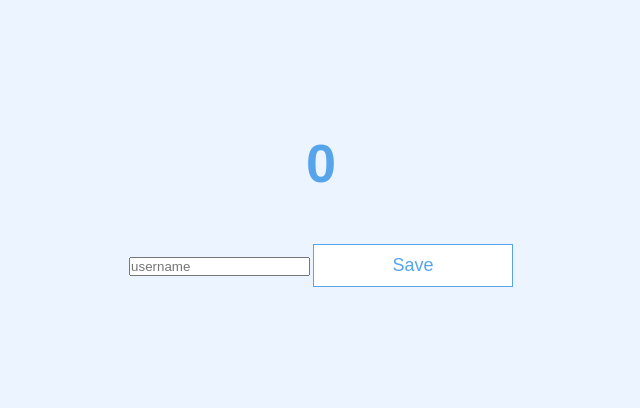
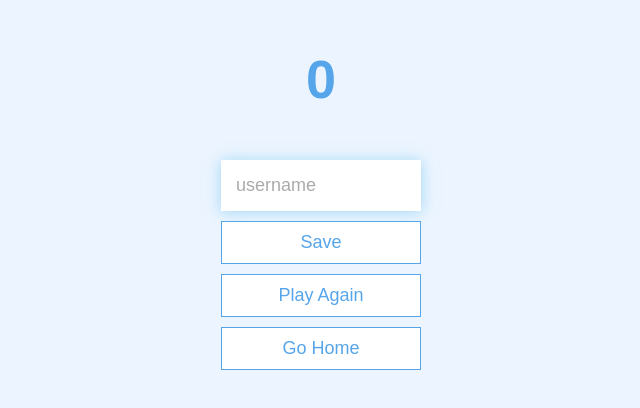
Before and after one commit to Frazierboy81/udemy-javascript, a plain HTML site: page end.html in a window 1280 px wide. Shown: the part 186-594 px from the top of the page, without its empty margins (319-959 px from the left). Drawn offline with Linux system fonts and the light colour scheme.

Commit message:
updated js for endpage

```diff
--- a/end.html
+++ b/end.html
@@ -12,10 +12,24 @@
         <div id="end" class="flex-center flex-column">
             <h1 id="finalScore">0</h1>
             <form>
-                <input type="text" name="username" id="username" placeholder="username">
-                <button type="submit" class="btn" id="saveScoreBtn">Save</button>
+                <input
+                    type="text"
+                    name="username"
+                    id="username"
+                    placeholder="username"
+                />
+                <button
+                    type="submit"
+                    class="btn"
+                    id="saveScoreBtn"
+                    onclick="saveHighScore(event)"
+                    disabled
+                >
+                Save
+                </button>
             </form>
-
+            <a class="btn" href="./game.html">Play Again</a>
+            <a class="btn" href="./">Go Home</a>
         </div>
     </div>
 </body>
--- a/end.js
+++ b/end.js
@@ -0,0 +1,12 @@
+const username = document.getElementById('username');
+
+username.addEventListener('keyup', () => {
+    console.log(username.value);
+
+})
+
+
+saveHighScore = (e) => {
+    console.log("clicked the save button!");
+    e.preventDefault();
+}
--- a/style.css
+++ b/style.css
@@ -104,3 +104,23 @@ h3 {
     box-shadow: none;
     transform: none;
 }
+
+form {
+    width: 100%;
+    display: flex;
+    flex-direction: column;
+    align-items: center;
+}
+
+input {
+    margin-bottom: 1rem;
+    width: 20rem;
+    padding: 1.5rem;
+    font-size: 1.8rem;
+    border: none;
+    box-shadow: 0 0.1rem 1.4rem 0 rgba(86, 185, 235, 0.5);
+}
+
+input::placeholder {
+    color: #aaa;
+}
```
